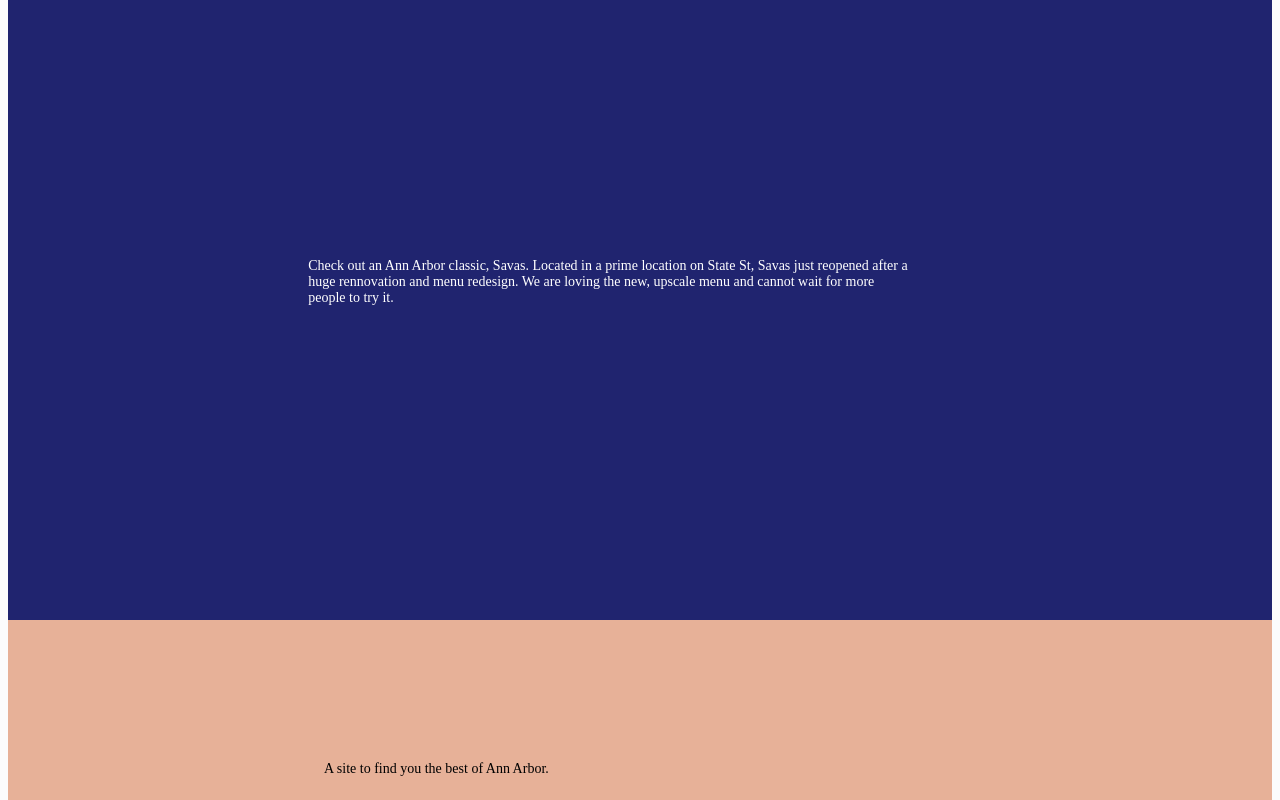
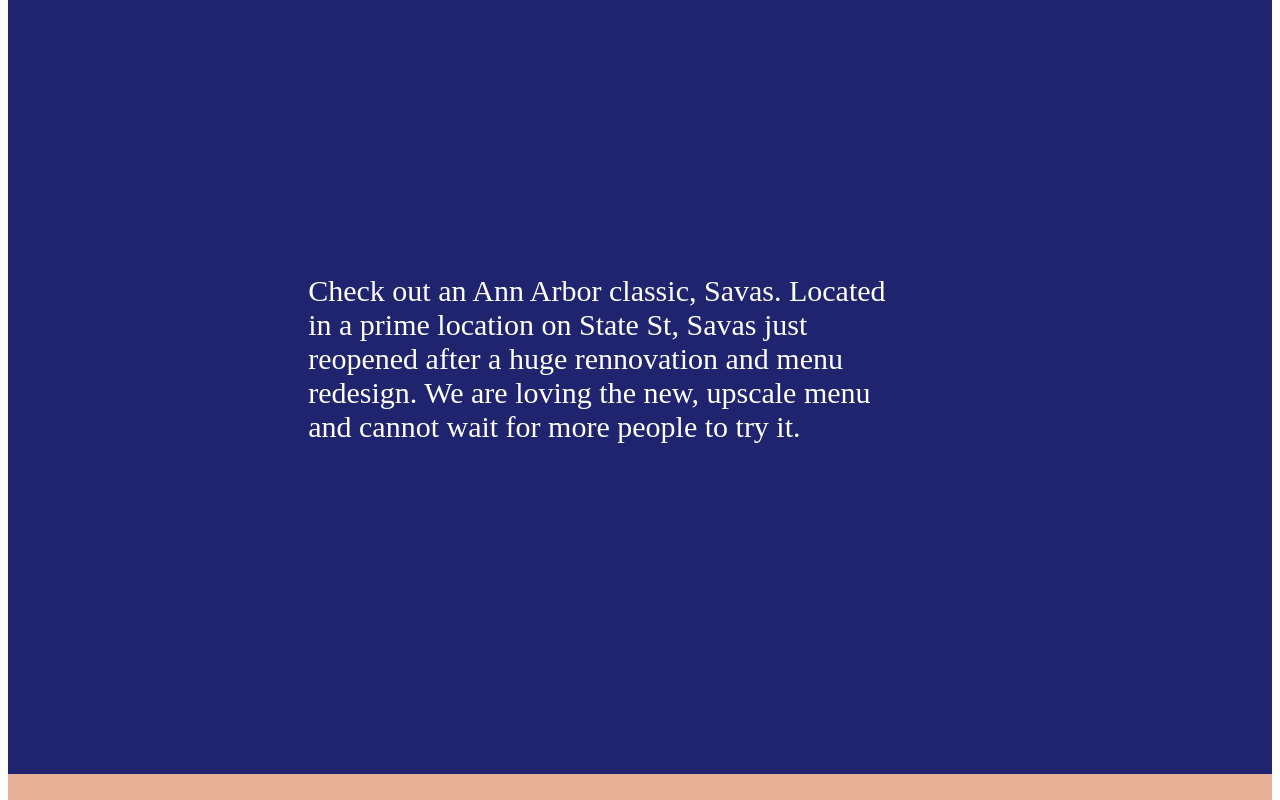
Before and after one commit to alanapavell/final_portfolio, a plain HTML site: page index.html in a window 1280 px wide. Shown: the part 860-1660 px from the top of the page. Drawn offline with Linux system fonts and the light colour scheme.

Commit message:
Add files via upload

```diff
--- a/css/style.css
+++ b/css/style.css
@@ -105,8 +105,8 @@ h1{
 #featured p{
     /* align-self: flex-end; */
     padding: 10% 25% 25% 25%;
-    font-size: 14px;
-    font-family:'Muli'
+    font-size: 18px;
+    font-family:'Times New Roman'
 }
 #form{
     color: #20246f;
@@ -135,7 +135,7 @@ input{
 }
 
 #stripe p{
-    font-size: 14px;
+    font-size: 18px;
     align-self: center;
 
 }
@@ -171,7 +171,7 @@ input{
 }
 
 #gridcontainer1 p{
-    font-size: 17px;
+    font-size: 18px;
     padding: 20% 20% 60% 20%;
     color: white;
     font-family: 'Bungee';
@@ -275,7 +275,7 @@ img:focus{
 
 
 
-@media screen and (min-width: 1200px ){
+@media screen and (min-width: 1000px ){
     #flexcontainer{
         justify-content: space-evenly;
         flex-direction: row;
@@ -287,9 +287,16 @@ img:focus{
     #introcontainer{
         display: block;
     }
+    #stripe p{
+        font-size: 30px
+    }
+    #featured p {
+        font-size: 30px;
+    }
 
+    #form{
+        font-size: 30px;
     }
-   .sidenav a{
-       display: block;
 
-   }
+
+}
```
